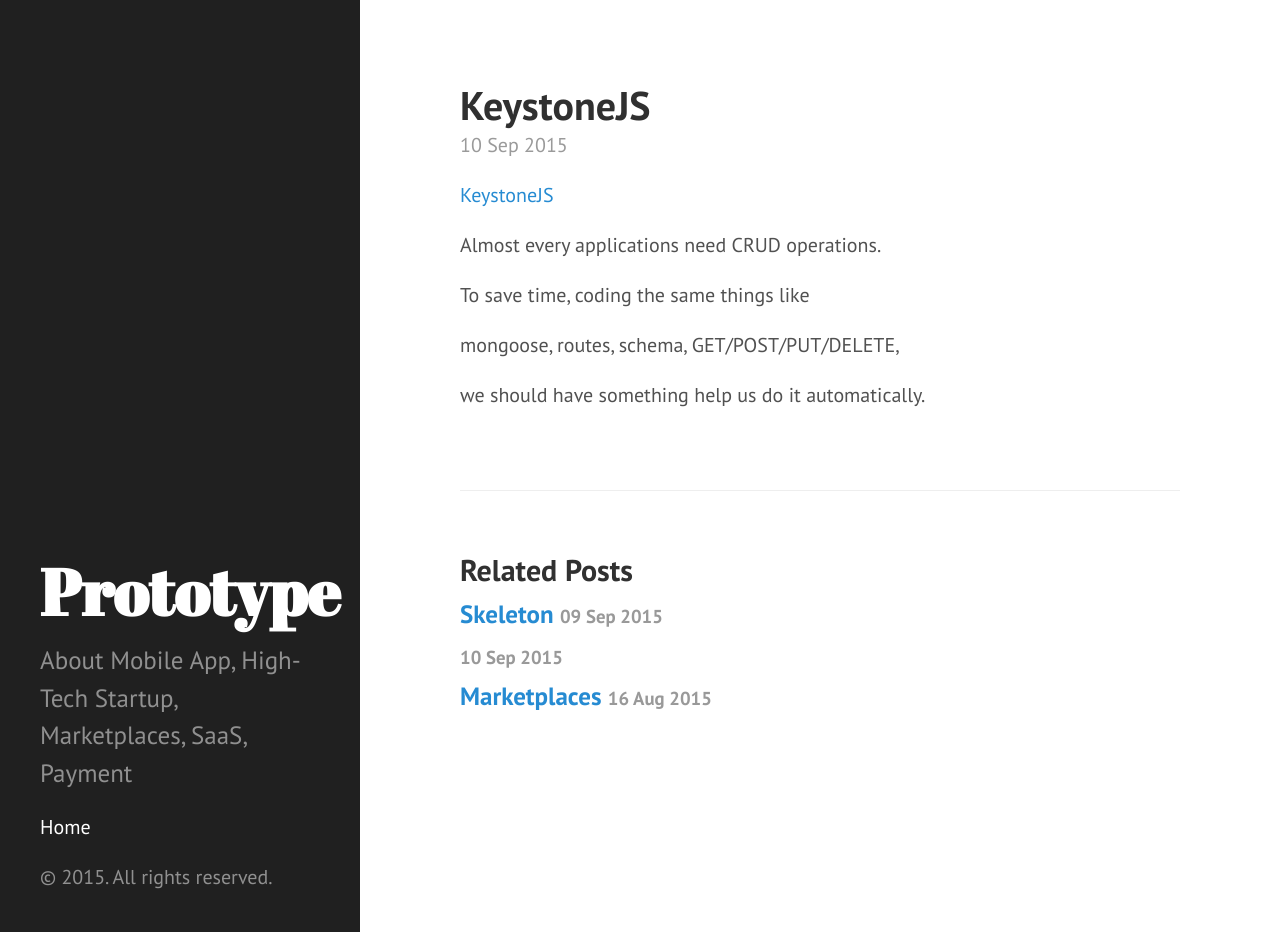
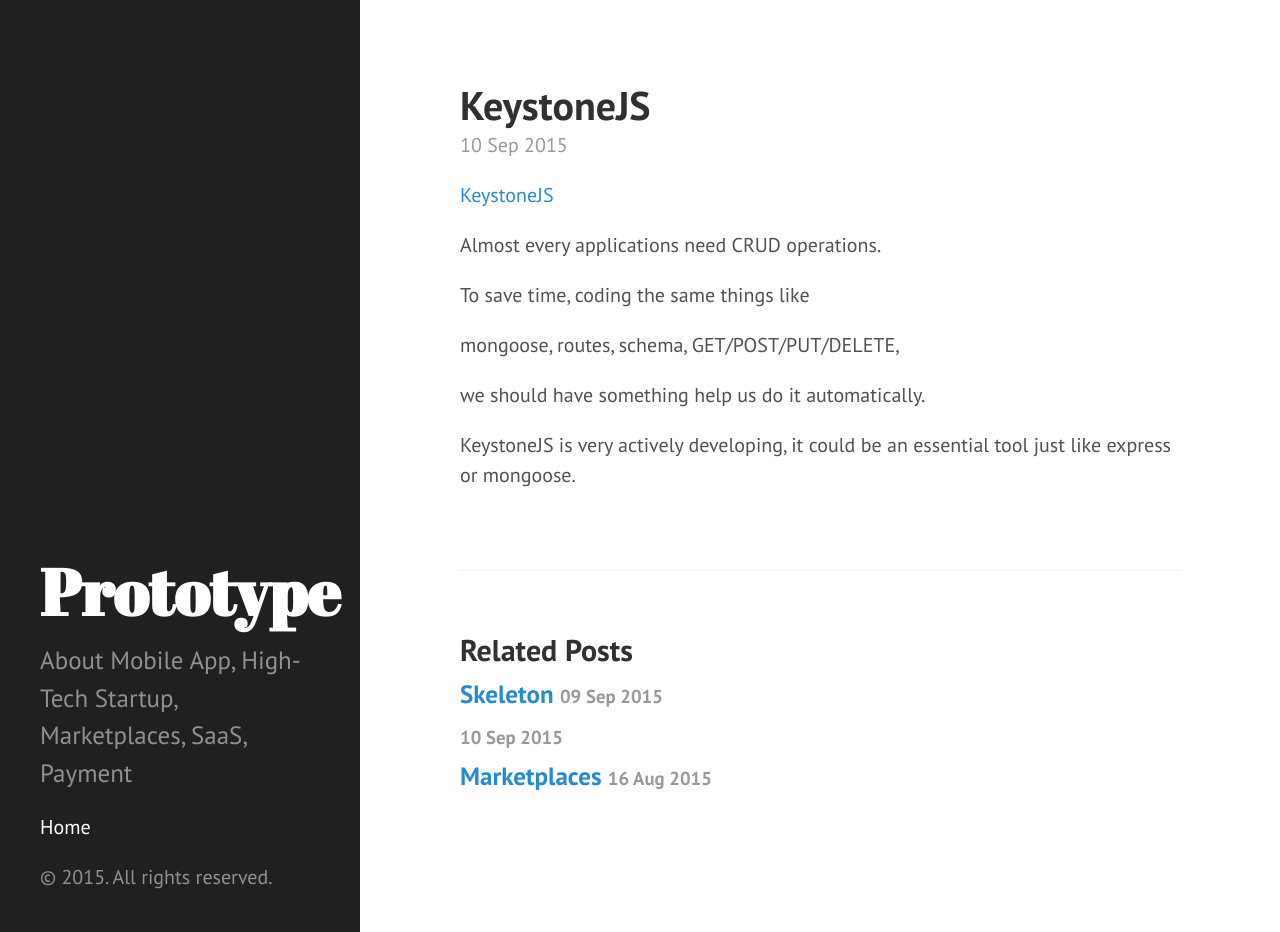
Before and after one commit to jiunwu/_outdated_jiunwu.github.io, a Jekyll site: the page built from _posts/2015-09-10-keystonejs.markdown, in a window 1280 px wide and 932 px high. Built offline with Jekyll 4.4.1, drawn with Linux system fonts in a browser that asks for light colours.

Commit message:
Post update: KeystoneJS

```diff
--- a/_posts/2015-09-10-keystonejs.markdown
+++ b/_posts/2015-09-10-keystonejs.markdown
@@ -12,3 +12,5 @@ To save time, coding the same things like
 mongoose, routes, schema, GET/POST/PUT/DELETE,
 
 we should have something help us do it automatically.
+
+KeystoneJS is very actively developing, it could be an essential tool just like express or mongoose.
```
